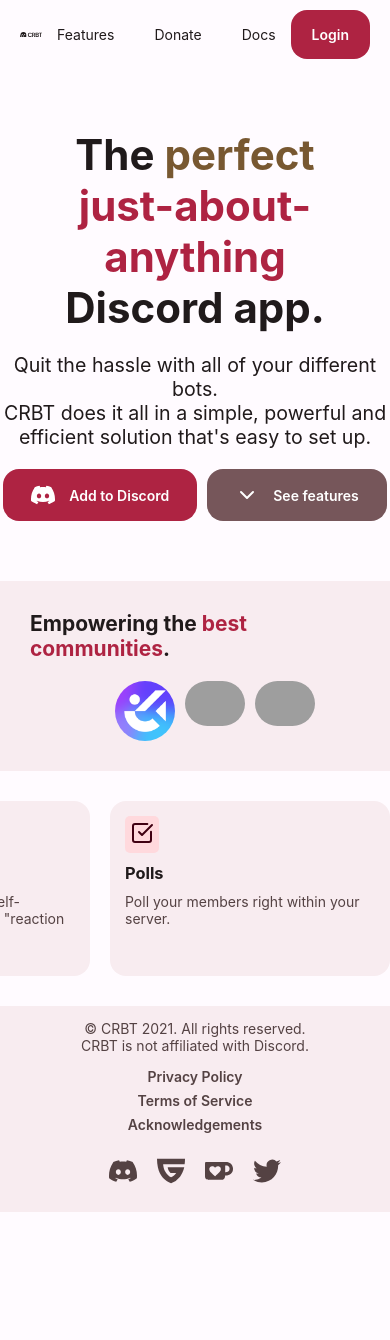
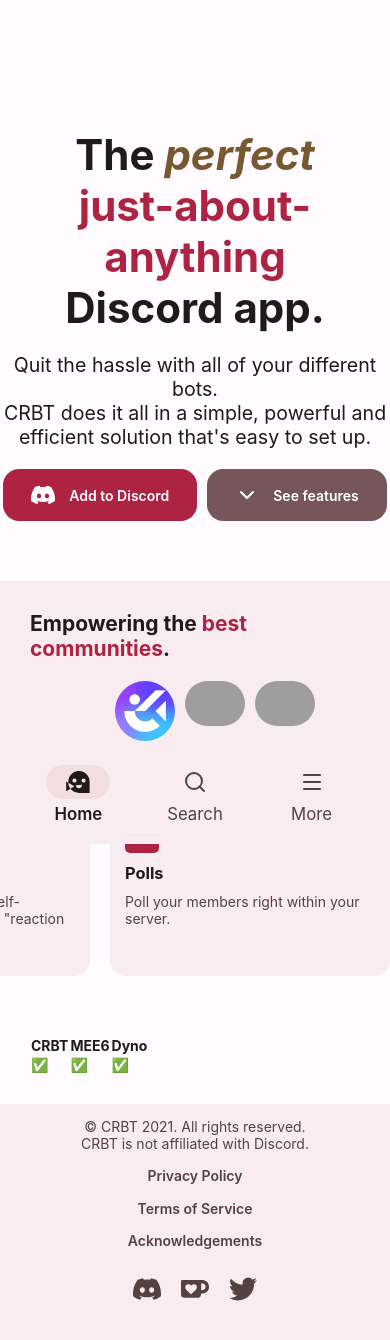
Before and after one commit to CRBT-Team/Website, a SvelteKit app: page / in a window 390 px wide. Shown: the top 1340 px of the page. Before the commit the page ends 1212 px from the top, so only its background shows below. Built offline with nearby package versions, Linux system fonts and the light colour scheme; grey boxes are pictures that could not be loaded.

Commit message:
feat: mobile navbar

```diff
--- a/src/lib/components/Button.svelte
+++ b/src/lib/components/Button.svelte
@@ -60,11 +60,14 @@
 		line-height: 1.25;
 		text-align: left;
 		cursor: pointer;
-		// transition: all 0.2s ease-in-out;
+		transition: box-shadow 0.2s ease-in-out;
+		box-shadow: rgba(0, 0, 0, 0.3) 0px 0px 0px;
 
 		&:hover {
-			background-color: var(--button-bg-hover);
-			color: var(--button-text-hover);
+			transition: box-shadow 0.2s ease-in-out;
+			box-shadow: rgba(0, 0, 0, 0.3) 0px 3px 6px;
+			// background-color: var(--button-bg-hover);
+			// color: var(--button-text-hover);
 		}
 
 		:global(svg) {
--- a/src/routes/(marketing)/(index)/+page.svelte
+++ b/src/routes/(marketing)/(index)/+page.svelte
@@ -1,4 +1,7 @@
 <script lang="ts">
+	export const prerender = true;
+
+	import Compare from './Compare.svelte';
 	import FeaturedServers from './FeaturedServers.svelte';
 	import Features from './Features.svelte';
 	import Header from './Header.svelte';
@@ -10,6 +13,8 @@
 	<FeaturedServers />
 
 	<Features />
+
+	<Compare />
 </div>
 
 <style lang="scss">
--- /dev/null
+++ b/src/routes/(marketing)/(index)/Compare.svelte
@@ -0,0 +1,25 @@
+<script lang="ts">
+	let h = true;
+</script>
+
+<div class="compare">
+	<table>
+		<tr>
+			<th>CRBT</th>
+			<th>MEE6</th>
+			<th>Dyno</th>
+		</tr>
+		<tr>
+			<td>✅</td>
+			<td>✅</td>
+			<td>✅</td>
+		</tr>
+	</table>
+</div>
+
+<style lang="scss">
+	.compare {
+		table {
+		}
+	}
+</style>
--- a/src/routes/(marketing)/(index)/FeaturedServers.svelte
+++ b/src/routes/(marketing)/(index)/FeaturedServers.svelte
@@ -47,7 +47,7 @@
 				transition: all 0.1s ease-in-out;
 				opacity: 0;
 				scale: 1.1;
-				// visibility: hidden;
+				visibility: hidden;
 				width: max-content;
 				background-color: var(--color-surface-variant);
 				color: var(--color-on-surface-variant);
@@ -88,7 +88,7 @@
 					transition: all 0.1s ease-in-out;
 					opacity: 1;
 					scale: 1;
-					// visibility: visible;
+					visibility: visible;
 				}
 
 				img {
@@ -99,7 +99,7 @@
 		}
 	}
 
-	@media (max-width: 800px) {
+	@media (max-width: 860px) {
 		.servers {
 			flex-direction: column;
 		}
--- a/src/routes/(marketing)/(index)/Features.svelte
+++ b/src/routes/(marketing)/(index)/Features.svelte
@@ -81,13 +81,13 @@
 			flex-direction: column;
 			gap: 10px;
 			.icon {
-				color: var(--color-on-primary-container);
+				color: var(--color-on-primary);
 				// width: 24px;
 				// height: 24px;
 				border-radius: var(--border-radius-small);
 				padding: 5px;
 				width: min-content;
-				background-color: var(--color-primary-container);
+				background-color: var(--color-primary);
 			}
 		}
 	}
--- a/src/routes/(marketing)/(index)/Header.svelte
+++ b/src/routes/(marketing)/(index)/Header.svelte
@@ -7,7 +7,7 @@
 <header class="hero-header">
 	<div class="hero-content">
 		<h2 class="tagline">
-			The <span class="emphasis-tertiary">perfect</span><br />
+			The <i><span class="emphasis-tertiary">perfect</span></i><br />
 			<span class="emphasis-primary">just-about-anything</span><br /> Discord app.
 		</h2>
 		<p class="descriptive-text">
--- a/src/routes/(marketing)/+layout.svelte
+++ b/src/routes/(marketing)/+layout.svelte
@@ -2,10 +2,8 @@
 	import { page } from '$app/stores';
 	import DesktopNavBar from './DesktopNavBar.svelte';
 	import Footer from './Footer.svelte';
-
+	import MobileNavBar from './MobileNavBar.svelte';
 	// export let data: PageServerData;
-
-	console.log($page.url);
 </script>
 
 <!-- show={$page.url.pathname === '/' ? 'onscroll' : 'always'} -->
@@ -19,6 +17,7 @@
 	// }
 	null}
 />
+<MobileNavBar />
 <main>
 	<slot />
 </main>
--- a/src/routes/(marketing)/DesktopNavBar.svelte
+++ b/src/routes/(marketing)/DesktopNavBar.svelte
@@ -64,7 +64,7 @@
 		// }
 
 		background-color: rgb(0 0 0 / 0);
-		transition: background 0.2s, opacity 0.2s;
+		transition: background 0.2s, opacity 0.2s, transform 0.2s ease-in-out;
 
 		.items {
 			display: flex;
@@ -107,4 +107,11 @@
 			// }
 		}
 	}
+
+	@media (max-width: 800px) {
+		.navbar-desktop {
+			transform: translateY(-100%);
+			transition: transform 0.2s ease-in-out;
+		}
+	}
 </style>
--- a/src/routes/(marketing)/Footer.svelte
+++ b/src/routes/(marketing)/Footer.svelte
@@ -12,7 +12,7 @@
 	</div>
 
 	<div class="links">
-		<a href="/privacy">Privacy Policy</a>
+		<a href="/policy">Privacy Policy</a>
 		<a href="/terms">Terms of Service</a>
 		<a href="/acknowledgements">Acknowledgements</a>
 	</div>
@@ -21,9 +21,9 @@
 		<a href="/discord">
 			<Discord />
 		</a>
-		<a href="/guilded">
+		<!-- <a href="/guilded">
 			<Guilded />
-		</a>
+		</a> -->
 		<a href="/donate">
 			<KoFi />
 		</a>
@@ -76,11 +76,12 @@
 		footer {
 			flex-direction: column;
 			text-align: center;
-			gap: 1rem;
+			gap: 1.1rem;
 			.links {
 				flex-direction: column;
-				gap: 0.5rem;
+				gap: 1.1rem;
 			}
+			padding-bottom: 110px;
 		}
 	}
 </style>
--- /dev/null
+++ b/src/routes/(marketing)/MobileNavBar.svelte
@@ -0,0 +1,116 @@
+<script lang="ts">
+	import { page } from '$app/stores';
+	import Crbt from '$lib/svg/crbt.svelte';
+	import { Menu, Search } from 'lucide-svelte';
+
+	let selectedTab: 'home' | 'search' | 'more' = 'home';
+
+	console.log($page);
+</script>
+
+<nav class="navbar-mobile">
+	<a
+		href="/"
+		class="item"
+		class:selected={selectedTab === 'home'}
+		on:click={() => (selectedTab = 'home')}
+	>
+		<div class="background" />
+		<div class="icon">
+			<Crbt />
+		</div>
+		Home
+	</a>
+	<!-- svelte-ignore a11y-click-events-have-key-events -->
+	<div
+		class="item"
+		class:selected={selectedTab === 'search'}
+		on:click={() => (selectedTab = 'search')}
+	>
+		<div class="background" />
+		<div class="icon">
+			<Search />
+		</div>
+		Search
+	</div>
+	<a
+		href="/more"
+		class="item"
+		class:selected={selectedTab === 'more'}
+		on:click={() => (selectedTab = 'more')}
+	>
+		<div class="background" />
+		<div class="icon">
+			<Menu />
+		</div>
+		More
+	</a>
+</nav>
+
+<style lang="scss">
+	.navbar-mobile {
+		display: flex;
+		justify-content: space-around;
+		align-items: center;
+		position: fixed;
+		bottom: 0;
+		left: 0;
+		z-index: 1;
+		width: 100%;
+		background-color: var(--color-surface);
+		padding: 20px;
+		transition: transform 0.2s ease-in-out;
+
+		.item {
+			color: var(--color-on-surface);
+			font-size: 1.2rem;
+			display: flex;
+			flex-direction: column;
+			align-items: center;
+			gap: 5px;
+			cursor: pointer;
+
+			.background {
+				position: absolute;
+				height: 34px;
+				width: 0px;
+				transition: width 0.2s ease-out;
+				background-color: var(--color-surface-variant);
+				border-radius: 20px;
+				z-index: -1;
+			}
+
+			.icon {
+				padding: 5px 20px;
+				display: flex;
+				align-items: center;
+			}
+
+			&.selected {
+				color: var(--color-on-background);
+				font-weight: 600;
+
+				.background {
+					width: 64px;
+					transition: width 0s none;
+				}
+
+				:global(.icon svg) {
+					stroke-width: 2;
+				}
+			}
+
+			:global(.icon svg) {
+				width: 24px;
+				height: 24px;
+			}
+		}
+	}
+
+	@media (min-width: 800px) {
+		.navbar-mobile {
+			transform: translateY(100%);
+			transition: transform 0.2s ease-in-out;
+		}
+	}
+</style>
```
Also changed, not shown: src/routes/(marketing)/more/+page.svelte (added).
